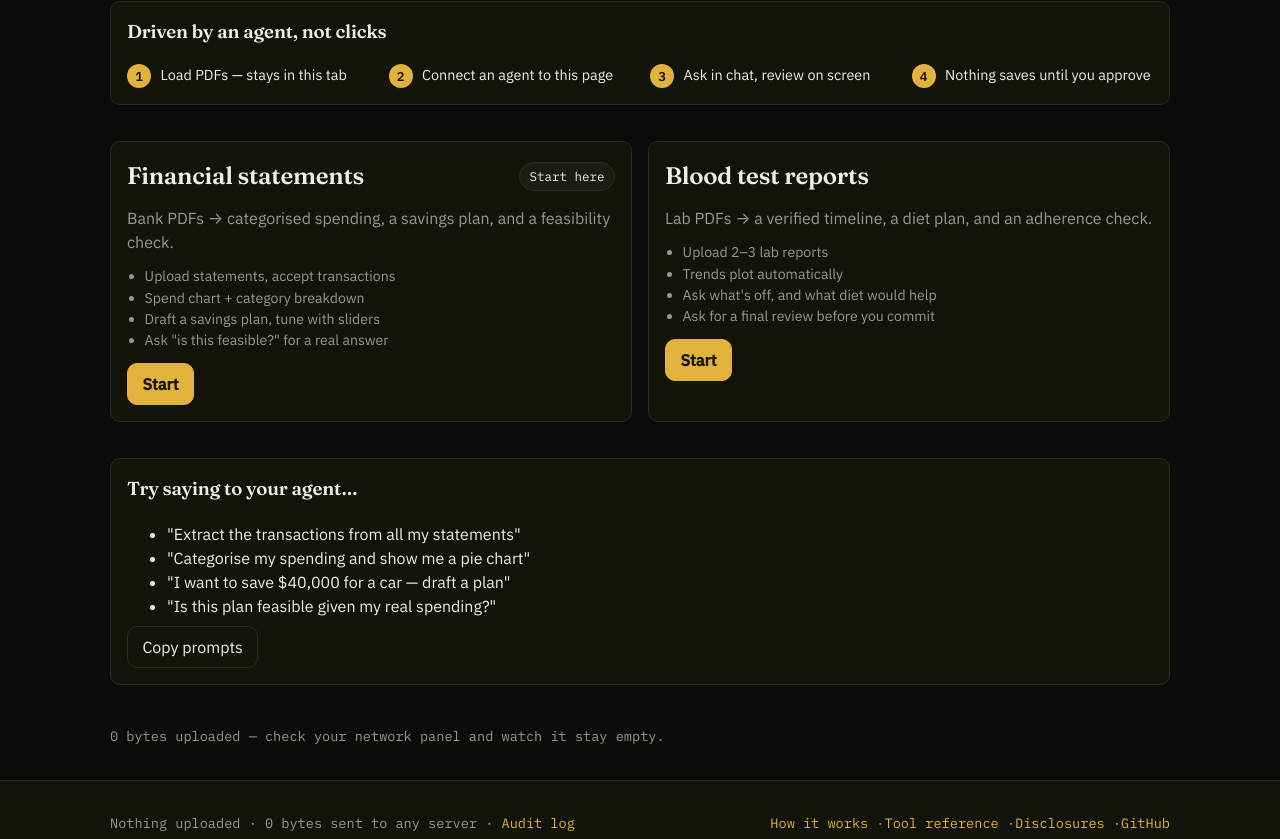
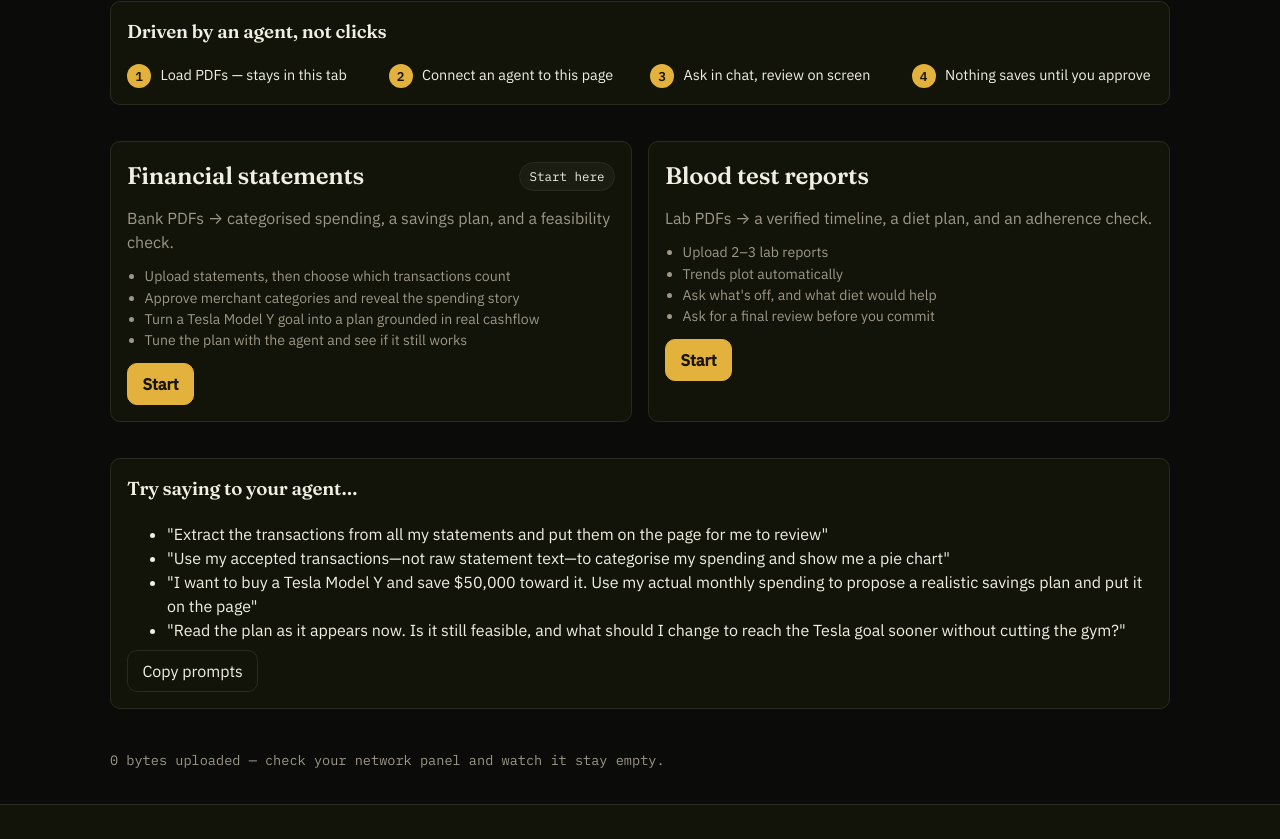
Before and after one commit to rishulmatta/nouuploadmcp, a React (Vite) app: page / in a window 1280 px wide. Shown: the part 557-1396 px from the top of the page. Built offline with nearby package versions, Linux system fonts and the light colour scheme.

Commit message:
Improve finance review and planning workflow

```diff
--- a/src/core/mcp/documentTools.ts
+++ b/src/core/mcp/documentTools.ts
@@ -42,7 +42,9 @@ export function buildDocumentTools(plugin: string | null): ToolSpec[] {
     },
     {
       name: 'get_page_text',
-      description: 'Get the text of a specific page, with redaction applied according to the disclosure policy. Requires consent if denied fields are present.',
+      description: plugin === 'finance'
+        ? 'Get raw text from a specific statement page only when the user explicitly needs source-page content. Do not use for transaction categorisation, merchant mappings, charts, spending analysis, or plans; use list_accepted_transactions and finance analysis tools for those tasks. Raw page access requires consent if denied fields are present.'
+        : 'Get the text of a specific page, with redaction applied according to the disclosure policy. Requires consent if denied fields are present.',
       parameters: [
         { name: 'doc', type: 'string', description: 'Document id', required: true },
         { name: 'page', type: 'number', description: 'Page number (1-based)', required: true },
--- a/src/pages/Home.tsx
+++ b/src/pages/Home.tsx
@@ -2,10 +2,10 @@ import { Link } from 'react-router-dom'
 import { useAgentDetected } from '../core/mcp'
 
 const STARTER_PROMPTS = [
-  'Extract the transactions from all my statements',
-  'Categorise my spending and show me a pie chart',
-  'I want to save $40,000 for a car — draft a plan',
-  'Is this plan feasible given my real spending?',
+  'Extract the transactions from all my statements and put them on the page for me to review',
+  'Use my accepted transactions—not raw statement text—to categorise my spending and show me a pie chart',
+  'I want to buy a Tesla Model Y and save $50,000 toward it. Use my actual monthly spending to propose a realistic savings plan and put it on the page',
+  'Read the plan as it appears now. Is it still feasible, and what should I change to reach the Tesla goal sooner without cutting the gym?',
 ]
 
 const HOW_IT_WORKS = [
@@ -16,10 +16,10 @@ const HOW_IT_WORKS = [
 ]
 
 const FINANCE_STEPS = [
-  'Upload statements, accept transactions',
-  'Spend chart + category breakdown',
-  'Draft a savings plan, tune with sliders',
-  'Ask "is this feasible?" for a real answer',
+  'Upload statements, then choose which transactions count',
+  'Approve merchant categories and reveal the spending story',
+  'Turn a Tesla Model Y goal into a plan grounded in real cashflow',
+  'Tune the plan with the agent and see if it still works',
 ]
 
 const LABS_STEPS = [
--- a/src/plugins/finance/FinanceFlow.tsx
+++ b/src/plugins/finance/FinanceFlow.tsx
@@ -39,7 +39,7 @@ export default function FinanceFlow({ documents }: { documents: DocumentMeta[] }
         n={2}
         title="Pick your transactions"
         subtitle="Extract locally, then accept or reject what was found — transaction details are not returned to the agent until accepted"
-        prompts={['Extract the transactions from my statements', 'What transactions are pending review?']}
+        prompts={['Extract the transactions from all my statements and put them on the page for me to review', 'What transactions are still waiting for my decision?']}
       >
         <div className="row">
           <button onClick={extract} disabled={loading}>Extract transactions</button>
@@ -51,7 +51,7 @@ export default function FinanceFlow({ documents }: { documents: DocumentMeta[] }
 
       <MappingReviewPanel />
 
-      <StepCard n={3} title="Monthly spend" subtitle="Spend, income and net cashflow — updates automatically as you accept transactions" prompts={['Summarise my monthly cashflow']}>
+      <StepCard n={3} title="Monthly spend" subtitle="Spend, income and net cashflow — based only on the transactions you accepted" prompts={['Summarise the monthly cashflow from only my accepted transactions']}>
         <MonthlyCashflowChart />
       </StepCard>
 
@@ -59,7 +59,7 @@ export default function FinanceFlow({ documents }: { documents: DocumentMeta[] }
         n={4}
         title="Categorize spending"
         subtitle="Nothing here updates on its own — ask the agent"
-        prompts={['Categorise my spending and show me a pie chart', 'Regenerate category mappings from my accepted transactions', "What's still showing as Other?", 'Render the spend by category chart']}
+        prompts={['Use my accepted transactions—not raw statement text—to categorise my spending and show me a pie chart', 'Regenerate category mappings from my accepted transactions', "What's still showing as Other?", 'Render the spend by category chart']}
       >
         <CategorySpendChart />
       </StepCard>
--- a/src/plugins/finance/GoalPanel.tsx
+++ b/src/plugins/finance/GoalPanel.tsx
@@ -236,7 +236,7 @@ export default function GoalPanel() {
         : rejectedPlan
           ? []
           : [
-              'I want to save $40,000 for a car — advise where I can save money and draft a plan',
+              'I want to buy a Tesla Model Y and save $50,000 toward it. Use my actual monthly spending to propose a realistic plan and put it on the page',
               'I have a $500,000 home loan at 6% interest — advise where I can save money and draft a repayment plan',
             ]
 
--- a/src/plugins/finance/mappings.ts
+++ b/src/plugins/finance/mappings.ts
@@ -10,9 +10,9 @@ export interface CategoryRule {
 }
 
 // Rules the agent proposed and a human approved (propose_mapping), consulted
-// before the generic defaults below since they're specific to this user's own
-// transaction descriptions. Applied at read time only — never rewrites a stored
-// transaction's description or category.
+// to the user's transaction descriptions. The generic rules below only seed
+// proposals; they never apply until the human approves them. Applied mappings
+// work at read time only and never rewrite a stored transaction.
 let approvedRules: CategoryRule[] = []
 
 export async function loadApprovedMappings(): Promise<CategoryRule[]> {
@@ -48,9 +48,10 @@ export function categorize(description: string, rules?: CategoryRule[]): { categ
         ? { category: 'Other', merchant: userRule.merchant }
         : { category: userRule.category, merchant: userRule.merchant }
     }
+    // Defaults seed reviewable proposals; they never classify silently.
+    return { category: 'Other', merchant: description }
   }
-  const activeRules = rules ?? defaultCategoryRules
-  for (const rule of activeRules) {
+  for (const rule of rules) {
     if (lower.includes(rule.pattern)) {
       return { category: rule.category, merchant: rule.merchant }
     }
```
Also changed, not shown: src/plugins/finance/tools.ts (+63 -5 lines), 3 other files (tests, documents, lock files or other folders).
